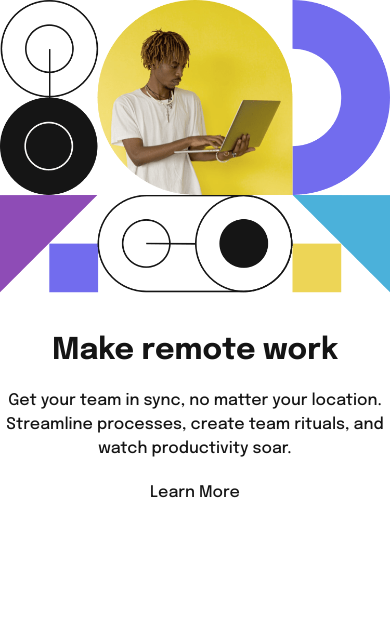
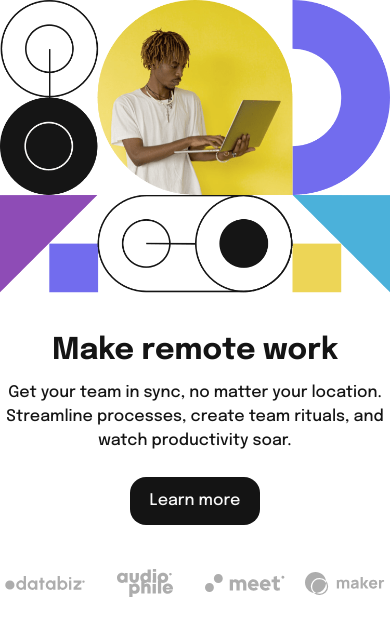
Before and after one commit to ThandoSomacele/vml-assessment, a Next.js app: page / in a window 390 px wide. Shown: the top 636 px of the page. Built offline with nearby package versions, Linux system fonts and the light colour scheme.

Commit message:
vml-assesment wip: mobile hero complete

```diff
--- a/src/app/components/Hero.js
+++ b/src/app/components/Hero.js
@@ -2,6 +2,13 @@ import Image from 'next/image';
 import Link from 'next/link';
 
 function Hero() {
+  const clientLogos = [
+    { name: 'databiz', img: 'client-databiz.svg', width: '114', height: '20' },
+    { name: 'audiophile', img: 'client-audiophile.svg', width: '73', height: '36' },
+    { name: 'meet', img: 'client-meet.svg', width: '90', height: '20' },
+    { name: 'maker', img: 'client-maker.svg', width: '83', height: '24' },
+  ];
+
   return (
     <div className='text-almost_black flex flex-col gap-10'>
       {/* For the VML team - The "Image" component is the same as "img" tag but is better because it optimises images on deployement */}
@@ -12,16 +19,31 @@ function Hero() {
         height='750'
         width='564'
       />
-      <div className='container hero-copy flex flex-col text-center gap-5'>
-        <h1 className='text-3xl font-[700]'>Make remote work</h1>
+      <div className='container hero-copy flex flex-col items-center text-center gap-6'>
+        <h1 className='text-3xl font-[700] -mb-3'>Make remote work</h1>
         <p className='font-[500]'>
           Get your team in sync, no matter your location. Streamline processes, create team rituals, and watch
           productivity soar.
         </p>
         {/* For the VML team - The "Link" component is the same as "a" tag but is better because it optimises links to be prepard on the server instead on fecthing on client side for perfomance reasons as the the quesions asked in the interview :) */}
-        <Link className='' href=''>
-          Learn More
+        <Link
+          className='btn bg-almost_black text-almost_white px-5 py-3 w-max rounded-2xl lg:hover:bg-medium_gray transition-colors duration-300 mb-5'
+          href='https://github.com/ThandoSomacele/vml-assessment'>
+          Learn more
         </Link>
+        <div className='client-logos flex gap-5'>
+          {clientLogos.map((client, i) => (
+            <Image
+              key={i}
+              id={`${client.name}-logo`}
+              className='client-logo w-[80px] h-[28px] object-contain'
+              src={`/client-logos/${client.img}`}
+              width={client.width}
+              height={client.height}
+              alt={`${client.name} client logo`}
+            />
+          ))}
+        </div>
       </div>
     </div>
   );
```
